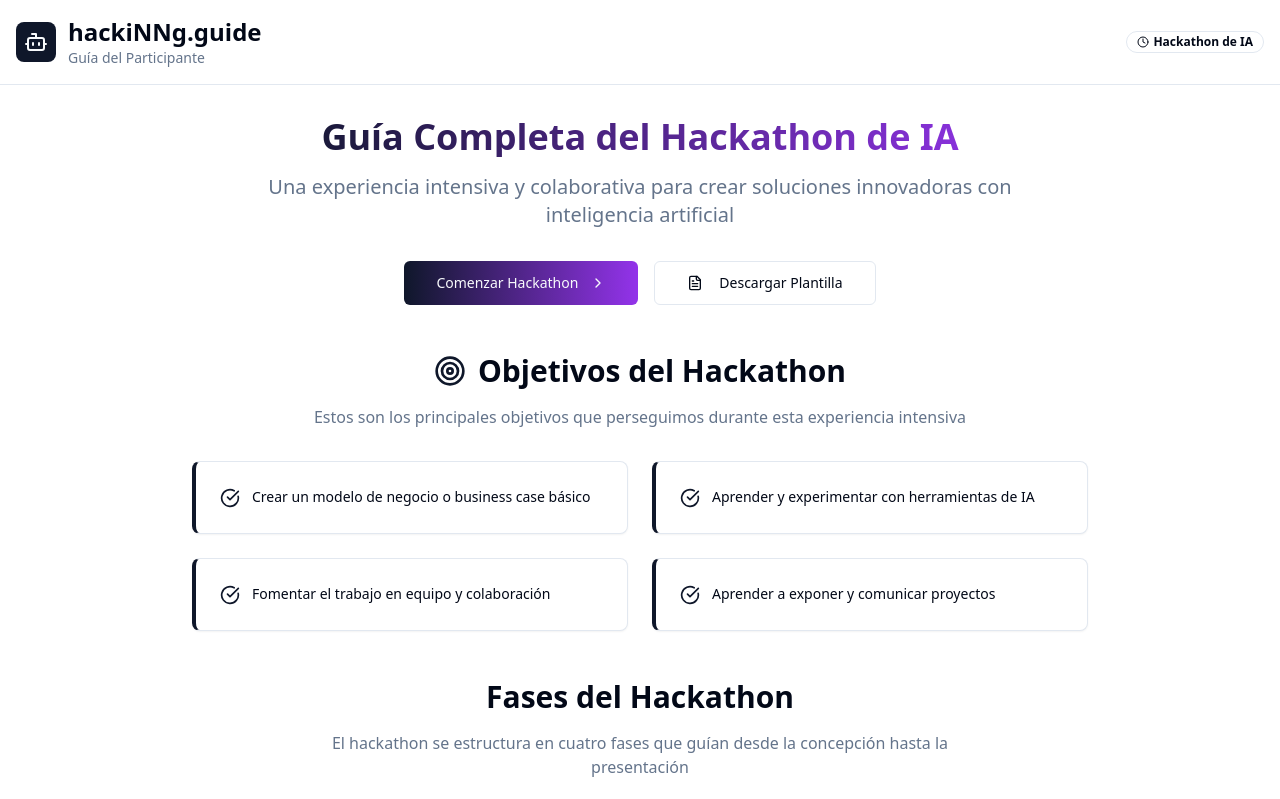
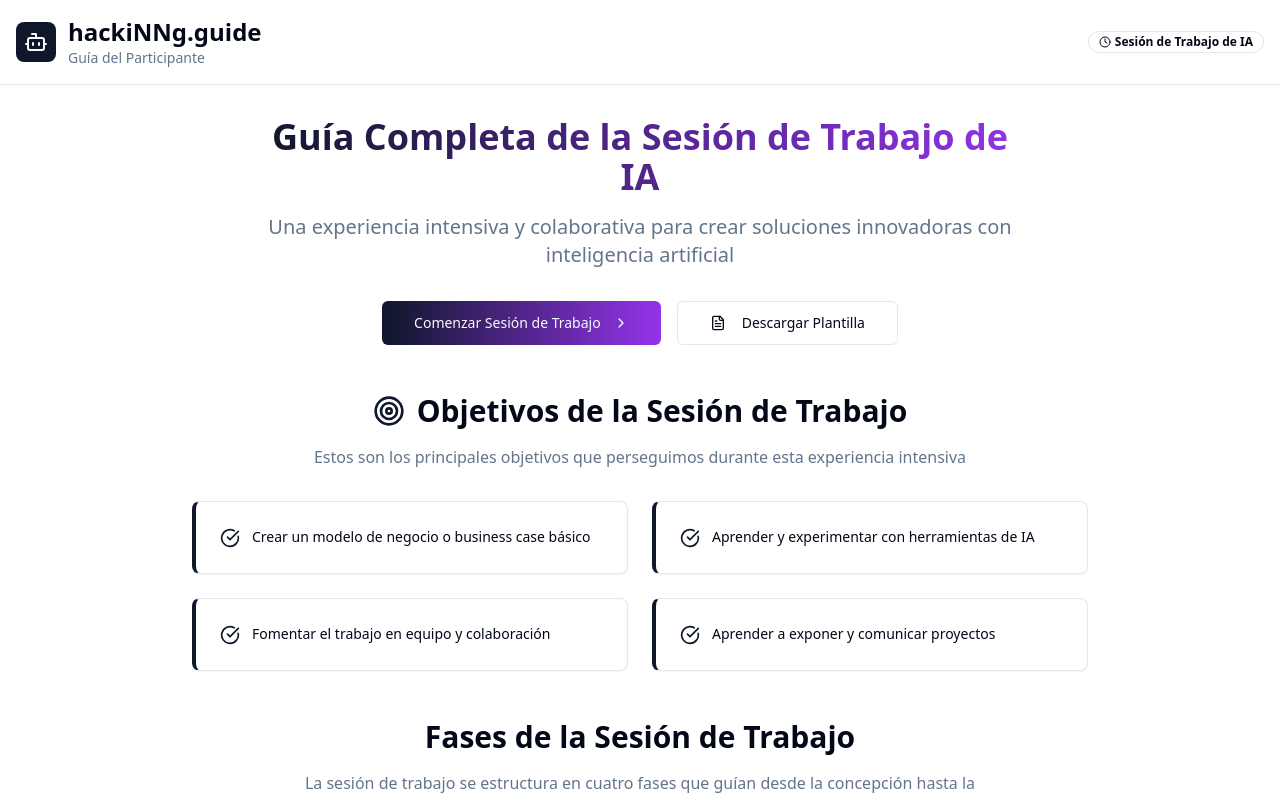
Before and after one commit to innV0/hackiNNg-web, a React (Vite) app: page / in a window 1280 px wide. Shown: the top 799 px of the page. Built offline with nearby package versions, Linux system fonts and the light colour scheme.

Commit message:
Refactor: Replace "hackathon" with "sesión de trabajo"
Replace all instances of the term "hackathon" with "sesión de trabajo" in the codebase.

```diff
--- a/src/pages/Index.tsx
+++ b/src/pages/Index.tsx
@@ -161,7 +161,7 @@ const Index = () => {
             </div>
             <Badge variant="outline" className="hidden md:flex">
               <Clock className="h-3 w-3 mr-1" />
-              Hackathon de IA
+              Sesión de Trabajo de IA
             </Badge>
           </div>
         </div>
@@ -172,14 +172,14 @@ const Index = () => {
         <section className="text-center mb-12">
           <div className="max-w-3xl mx-auto">
             <h2 className="text-4xl font-bold mb-4 bg-gradient-to-r from-primary to-purple-600 bg-clip-text text-transparent">
-              Guía Completa del Hackathon de IA
+              Guía Completa de la Sesión de Trabajo de IA
             </h2>
             <p className="text-xl text-muted-foreground mb-8">
               Una experiencia intensiva y colaborativa para crear soluciones innovadoras con inteligencia artificial
             </p>
             <div className="flex flex-wrap justify-center gap-4">
               <Button size="lg" className="bg-gradient-to-r from-primary to-purple-600">
-                Comenzar Hackathon
+                Comenzar Sesión de Trabajo
                 <ChevronRight className="h-4 w-4 ml-1" />
               </Button>
               <Button variant="outline" size="lg" onClick={handleDownloadTemplate}>
@@ -195,7 +195,7 @@ const Index = () => {
           <div className="text-center mb-8">
             <h3 className="text-3xl font-bold mb-4 flex items-center justify-center">
               <Target className="h-8 w-8 mr-3 text-primary" />
-              Objetivos del Hackathon
+              Objetivos de la Sesión de Trabajo
             </h3>
             <p className="text-muted-foreground max-w-2xl mx-auto">
               Estos son los principales objetivos que perseguimos durante esta experiencia intensiva
@@ -219,9 +219,9 @@ const Index = () => {
         {/* Phases Section */}
         <section className="mb-12">
           <div className="text-center mb-8">
-            <h3 className="text-3xl font-bold mb-4">Fases del Hackathon</h3>
+            <h3 className="text-3xl font-bold mb-4">Fases de la Sesión de Trabajo</h3>
             <p className="text-muted-foreground max-w-2xl mx-auto">
-              El hackathon se estructura en cuatro fases que guían desde la concepción hasta la presentación
+              La sesión de trabajo se estructura en cuatro fases que guían desde la concepción hasta la presentación
             </p>
           </div>
 
@@ -339,7 +339,7 @@ const Index = () => {
                 Catálogo de Ideas para Proyectos
               </CardTitle>
               <CardDescription>
-                Ideas inspiradoras para comenzar vuestro proyecto de hackathon
+                Ideas inspiradoras para comenzar vuestro proyecto de sesión de trabajo
               </CardDescription>
             </CardHeader>
             <CardContent>
@@ -360,7 +360,7 @@ const Index = () => {
         {/* Roles Section */}
         <section className="mb-12">
           <div className="text-center mb-8">
-            <h3 className="text-3xl font-bold mb-4">Roles en el Hackathon</h3>
+            <h3 className="text-3xl font-bold mb-4">Roles en la Sesión de Trabajo</h3>
             <p className="text-muted-foreground max-w-2xl mx-auto">
               Diferentes responsabilidades para asegurar el éxito del evento
             </p>
@@ -373,7 +373,7 @@ const Index = () => {
                   <Users className="h-6 w-6" />
                 </div>
                 <CardTitle>Facilitador</CardTitle>
-                <CardDescription>Guía el proceso general del hackathon</CardDescription>
+                <CardDescription>Guía el proceso general de la sesión de trabajo</CardDescription>
               </CardHeader>
             </Card>
 
--- a/src/utils/downloadTemplate.ts
+++ b/src/utils/downloadTemplate.ts
@@ -1,7 +1,7 @@
 
 export const downloadProjectTemplate = () => {
   const templateContent = `
-# Documento de Trabajo del Proyecto - Hackathon de IA
+# Documento de Trabajo del Proyecto - Sesión de Trabajo de IA
 
 ## Equipo
 | Nombre | Rol | E-mail |
@@ -46,7 +46,7 @@ Documento generado por hackiNNg.guide
   const url = URL.createObjectURL(blob);
   const a = document.createElement('a');
   a.href = url;
-  a.download = 'plantilla-proyecto-hackathon.md';
+  a.download = 'plantilla-proyecto-sesion-trabajo.md';
   document.body.appendChild(a);
   a.click();
   document.body.removeChild(a);
```
